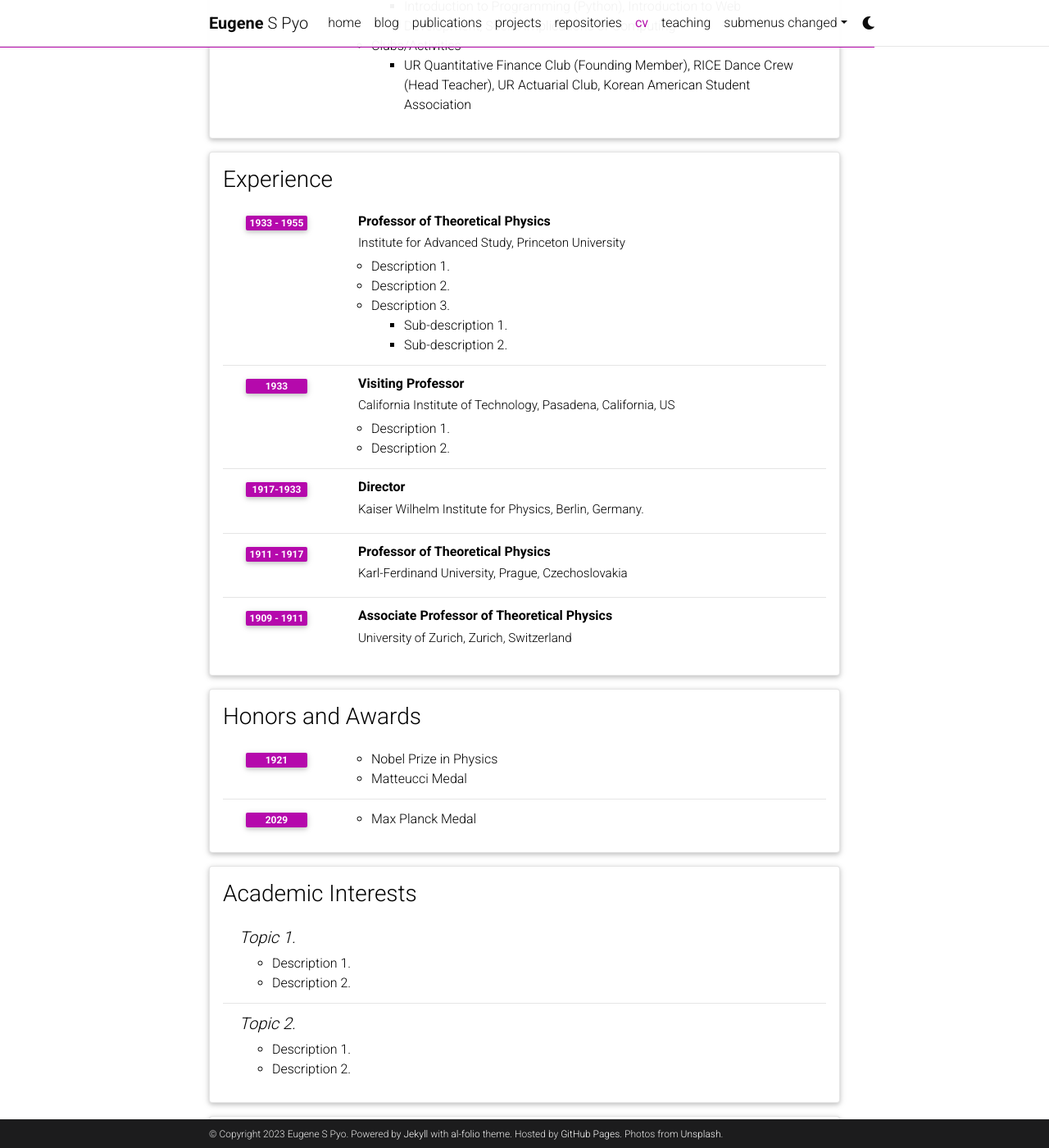
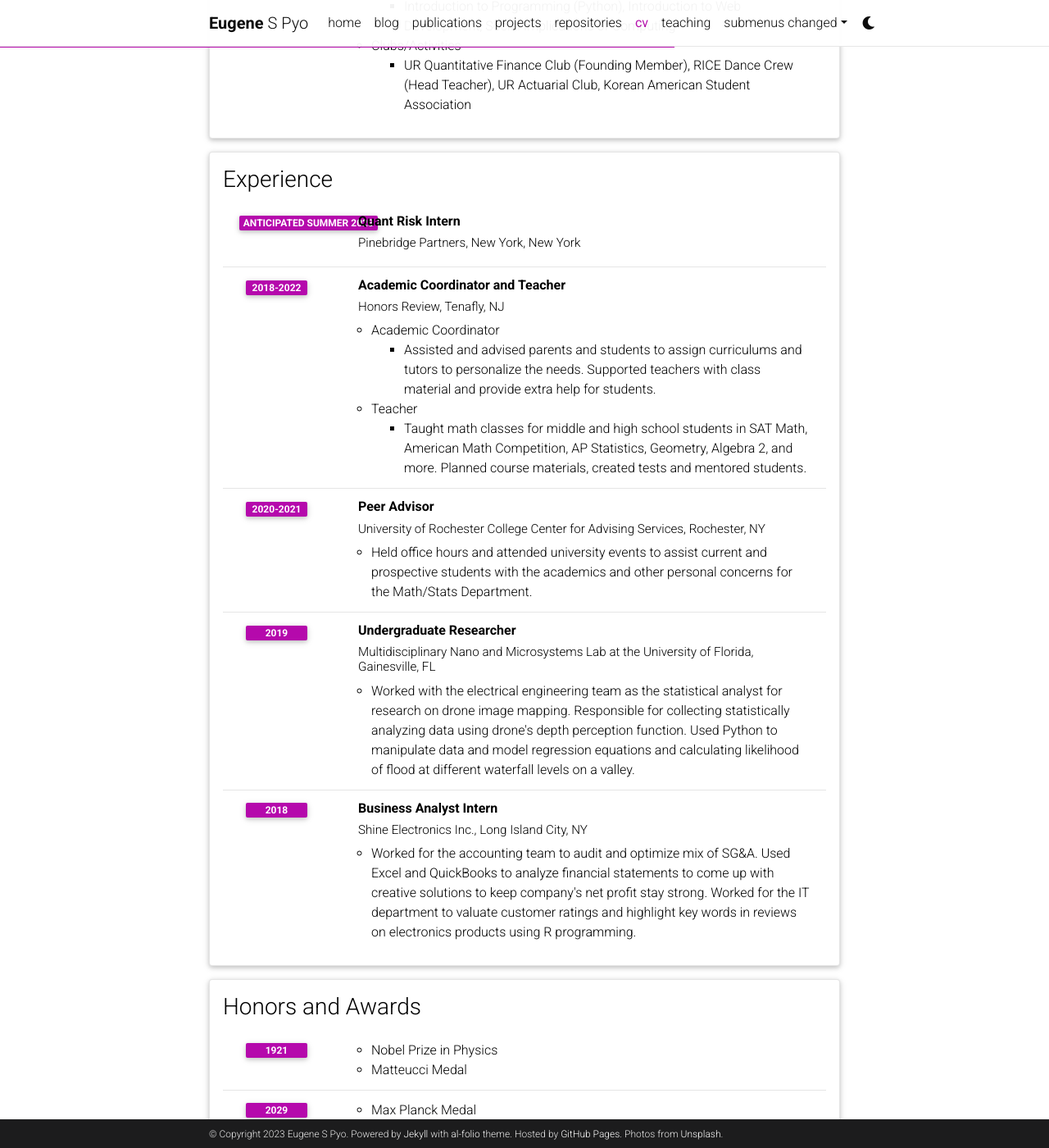
Before and after one commit to eugene-pyo/esp82.github.io, a Jekyll site: the page built from _pages/cv.md, in a window 1280 px wide and 1400 px high, scrolled down 995 px. Shown: the whole window at 82% size. Built offline with Jekyll 4.4.1, drawn with Linux system fonts in a browser that asks for light colours; comment, search, counter and statistics services are not loaded; a style sheet for code colours, icons or effects is not loaded.

Commit message:
Update cv.yml

```diff
--- a/_data/cv.yml
+++ b/_data/cv.yml
@@ -40,35 +40,38 @@
 - title: Experience
   type: time_table
   contents:
-    - title: Professor of Theoretical Physics
-      institution: Institute for Advanced Study, Princeton University
-      year: 1933 - 1955
+    - title: Quant Risk Intern
+      institution: Pinebridge Partners, New York, New York
+      year: Anticipated Summer 2023
+
+    - title: Academic Coordinator and Teacher
+      institution: Honors Review, Tenafly, NJ
+      year: 2018-2022
       description:
-        - Description 1.
-        - Description 2.
-        - title: Description 3.
+        - title: Academic Coordinator
           contents:
-            - Sub-description 1.
-            - Sub-description 2.
-    - title: Visiting Professor
-      institution: California Institute of Technology, Pasadena, California, US
-      year: 1933
+            - Assisted and advised parents and students to assign curriculums and tutors to personalize the needs. Supported teachers with class material and provide extra help for students.
+        - title: Teacher
+          contents:
+            - Taught math classes for middle and high school students in SAT Math, American Math Competition, AP Statistics, Geometry, Algebra 2, and more. Planned course materials, created tests and mentored students.
+
+    - title: Peer Advisor
+      institution: University of Rochester College Center for Advising Services, Rochester, NY
+      year: 2020-2021
       description:
-        - Description 1.
-        - Description 2.
+        - Held office hours and attended university events to assist current and prospective students with the academics and other personal concerns for the Math/Stats Department.
 
-    - title: Director
-      institution: Kaiser Wilhelm Institute for Physics, Berlin, Germany.
-      year: 1917-1933
+    - title: Undergraduate Researcher
+      institution: Multidisciplinary Nano and Microsystems Lab at the University of Florida, Gainesville, FL
+      year: 2019
+      description:
+        - Worked with the electrical engineering team as the statistical analyst for research on drone image mapping. Responsible for collecting statistically analyzing data using drone's depth perception function. Used Python to manipulate data and model regression equations and calculating likelihood of flood at different waterfall levels on a valley.
 
-    - title: Professor of Theoretical Physics
-      institution: Karl-Ferdinand University, Prague, Czechoslovakia
-      year: 1911 - 1917
+    - title: Business Analyst Intern
+      institution: Shine Electronics Inc., Long Island City, NY
+      year: 2018
       description:
-
-    - title: Associate Professor of Theoretical Physics
-      institution: University of Zurich, Zurich, Switzerland
-      year: 1909 - 1911
+        - Worked for the accounting team to audit and optimize mix of SG&A. Used Excel and QuickBooks to analyze financial statements to come up with creative solutions to keep company's net profit stay strong. Worked for the IT department to valuate customer ratings and highlight key words in reviews on electronics products using R programming.
 
 - title: Honors and Awards
   type: time_table
```
